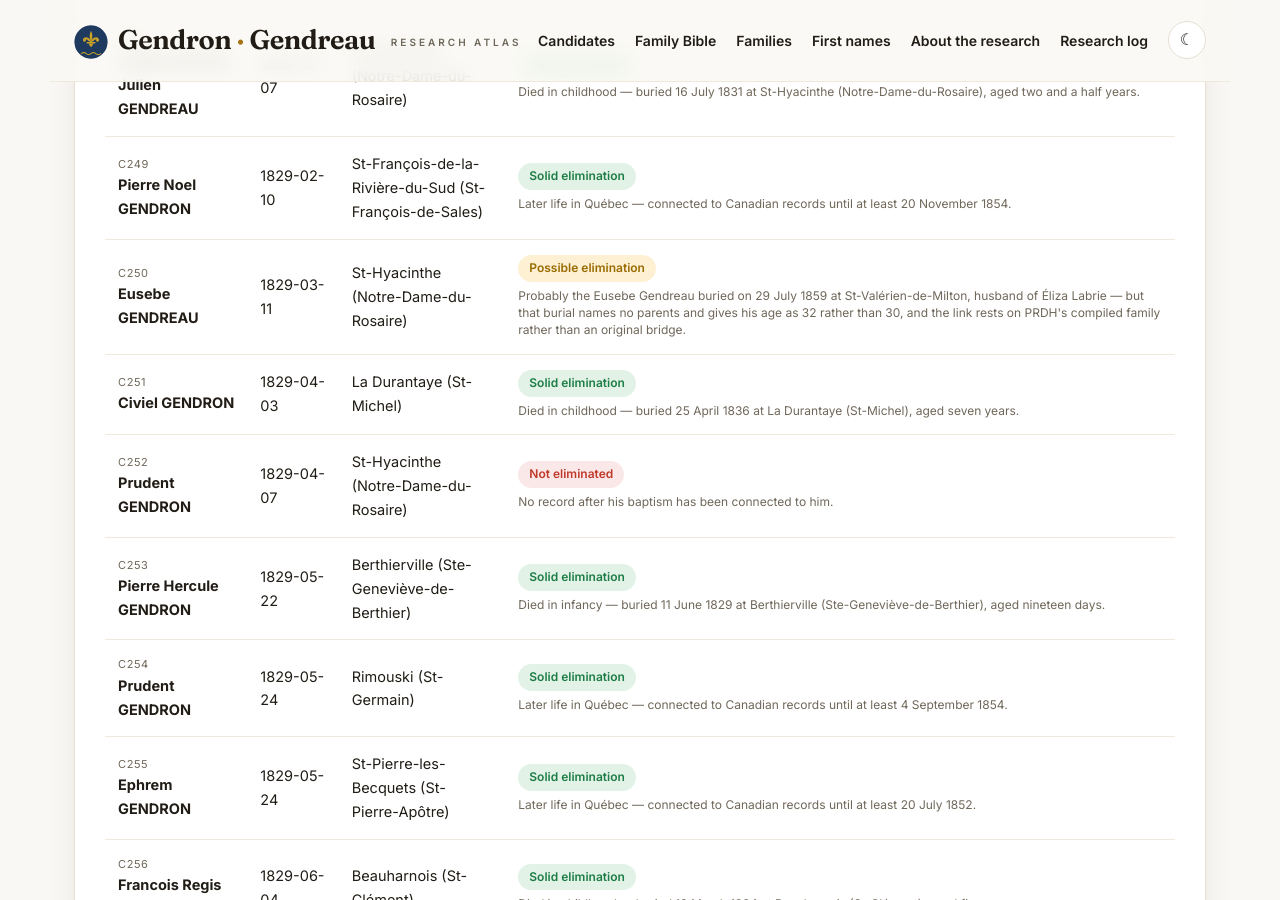
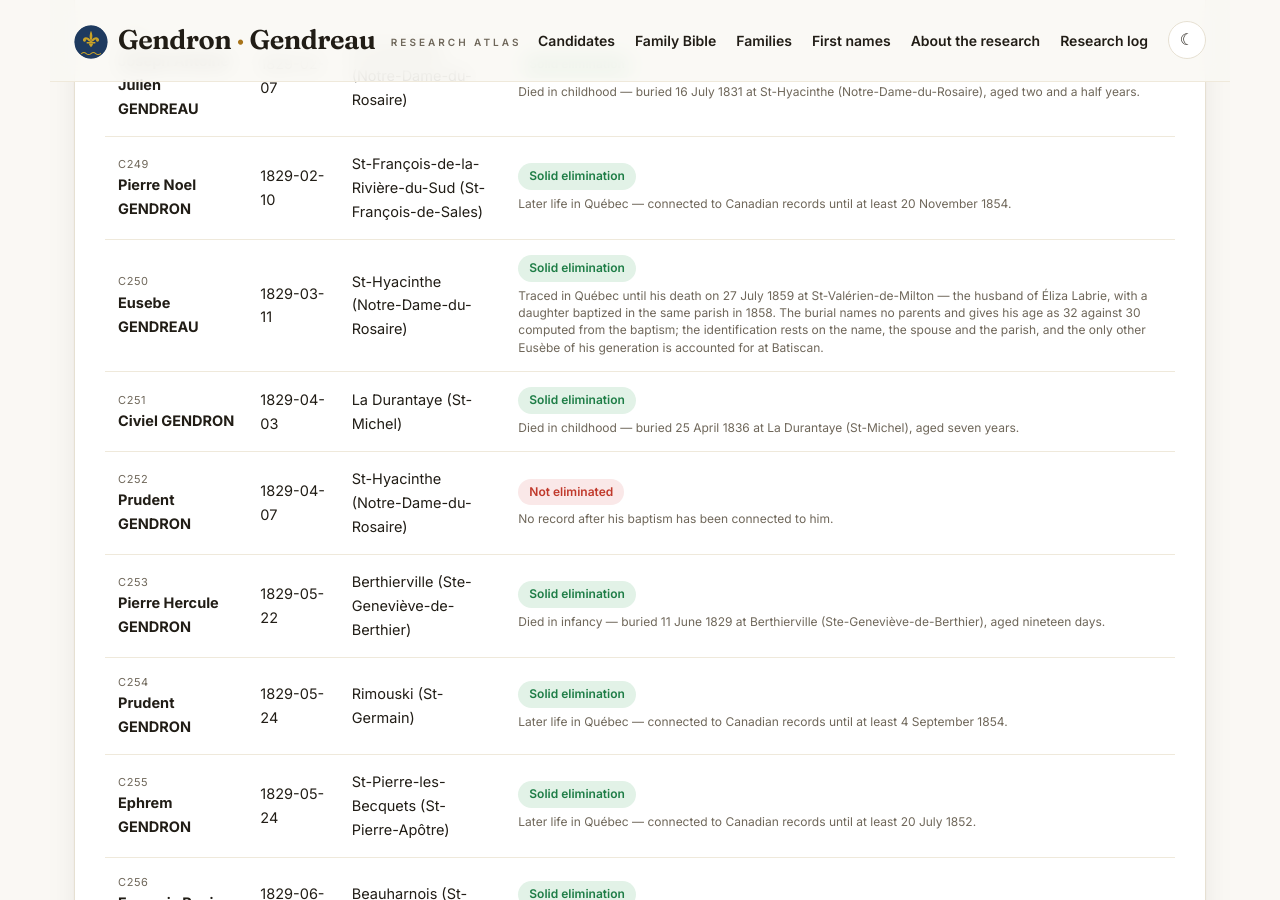
Before and after one commit to vetharmon/gendron-research, a Jekyll site: the page built from index.html, in a window 1280 px wide and 900 px high, scrolled down 26519 px. Built offline with Jekyll 4.4.1, drawn with Linux system fonts in a browser that asks for light colours; some of the changed text lies outside the part shown.

Commit message:
C250: close Eusebe Gendreau on the St-Valerien chain; C228: correct June 1828 dates

```diff
--- a/_candidates/c250.md
+++ b/_candidates/c250.md
@@ -4,18 +4,20 @@ id: "C250"
 title: "Eusebe GENDREAU"
 date_record: "1829-03-11"
 place: "St-Hyacinthe (Notre-Dame-du-Rosaire)"
-status: "Qualified — 1859 burial lead"
-category: "qualified"
-tier: "possible"
+status: "Eliminated — died at St-Valérien in 1859"
+category: "excluded"
+tier: "solid"
 francois: false
 act: "2996271"
 parents: "Joseph Gendreault and Louise Chaput"
-outcome: "Probably the Eusebe Gendreau buried on 29 July 1859 at St-Valérien-de-Milton, husband of Éliza Labrie — but that burial names no parents and gives his age as 32 rather than 30, and the link rests on PRDH's compiled family rather than an original bridge."
+outcome: "Traced in Québec until his death on 27 July 1859 at St-Valérien-de-Milton — the husband of Éliza Labrie, with a daughter baptized in the same parish in 1858. The burial names no parents and gives his age as 32 against 30 computed from the baptism; the identification rests on the name, the spouse and the parish, and the only other Eusèbe of his generation is accounted for at Batiscan."
 search_log:
   - resource: "PRDH-IGD / LAFRANCE consolidation"
     outcome: "Baptism located — act 2996271, St-Hyacinthe (Notre-Dame-du-Rosaire), 1829-03-11."
-  - resource: "Open lead"
-    outcome: "Probably the Eusebe Gendreau buried on 29 July 1859 at St-Valérien-de-Milton, husband of Éliza Labrie — but that burial names no parents and gives his age as 32 rather than 30, and the link rests on PRDH's compiled family rather than an original bridge."
+  - resource: "LAFRANCE — daughter's baptism (act 6070311)"
+    outcome: "Delina (Délima) Gendreau, born 22 Apr 1858, baptized 17 May 1858 at St-Valérien-de-Milton, daughter of Eusebe Gendreau and Elisa Labrie — the household bridge between the 1829 baptism and the 1859 burial in the same parish."
+  - resource: "LAFRANCE verification pass — 12 Nov 2026"
+    outcome: "Baptism, daughter's baptism and burial re-read in the index. The only other Eusèbe Gendreau/Gendron of the generation (m. Sophie Vermette at Batiscan in 1855) is a documented different man, son of Alexis Gendron and Julie Adam. No marriage act for Eusebe and Éliza Labrie is in the LAFRANCE index; PRDH's compiled family dates a marriage in the United States before 1856."
 permalink: /candidates/c250/
 sources:
   - label: "LAFRANCE baptism (act 2996271)"
@@ -26,6 +28,10 @@ sources:
     url: "https://www.genealogiequebec.com/Membership/LAFRANCE/acte/6070474"
     access: "Login or subscription likely required"
     provenance: "The act number was recovered from the archived evidence filename: C250_GENDREAU_Eusebe_1859-07-29_Burial_St-Valerien-de-Milton_LAFRANCE-6070474.jpg"
+  - label: "LAFRANCE baptism of his daughter (act 6070311)"
+    url: "https://www.genealogiequebec.com/Membership/LAFRANCE/acte/6070311"
+    access: "Login or subscription likely required"
+    provenance: "Located in the LAFRANCE verification pass of 12 Nov 2026."
   - label: "PRDH-IGD"
     url: "https://www.prdh-igd.com/Membership/fr/PRDH/Famille/153389"
     access: "Login or subscription likely required"
@@ -37,10 +43,11 @@ filenames:
 
 ## Biography
 
-Eusebe Gendreau was born on 10 March 1829 and baptized the next day at St-Hyacinthe (Notre-Dame-du-Rosaire), the son of Joseph Gendreault and Louise Chaput. He may be the Eusebe Gendreau who married Éliza Labrie — PRDH's compiled family links him to a marriage in the United States before 1856 — and who died on 27 July 1859 and was buried on 29 July 1859 at St-Valérien-de-Milton, aged 32, named in the burial as the husband of Éliza Labrie. But that burial does not name his parents, and its age of 32 differs from the 30 years elapsed since this baptism, so it is not yet certain the buried man and the baptized child are the same person.
+Eusebe Gendreau was born on 10 March 1829 and baptized the next day at St-Hyacinthe (Notre-Dame-du-Rosaire), the son of Joseph Gendreault and Louise Chaput. He married Éliza Labrie — PRDH's compiled family places a marriage in the United States before 1856, and no marriage act for the couple appears in the Québec index. By the spring of 1858 he was living at St-Valérien-de-Milton, where his daughter Délima was born on 22 April 1858 and baptized on 17 May. He died at St-Valérien on 27 July 1859 and was buried two days later, named in the burial as Éliza Labrie's husband. The burial gives his age as 32, two years more than the 30 elapsed since his baptism, and names no parents. The identification rests on the name, the spouse and the parish, taken with his daughter's baptism in the same parish fourteen months before his burial — and on the only other Eusèbe of his generation, the Batiscan husband of Sophie Vermette, being a documented different man.
 
 ## Documents
 
-- **[Burial, 29 July 1859 — LAFRANCE act 6070474](https://www.genealogiequebec.com/Membership/LAFRANCE/acte/6070474)** — The proposed later-life record: Eusebe Gendreau, husband of Éliza Labrie, died two days earlier aged 32 and buried at St-Valérien-de-Milton. It names no parents, and the age does not match the 1829 baptism exactly, which is what leaves the identification open.
+- **[Baptism of his daughter, 17 May 1858 — LAFRANCE act 6070311](https://www.genealogiequebec.com/Membership/LAFRANCE/acte/6070311)** — Delina (Délima) Gendreau, born 22 April 1858 and baptized at St-Valérien-de-Milton, daughter of Eusebe Gendreau and Elisa Labrie. It places Eusebe and Éliza as a couple at St-Valérien the year before his burial there — the bridge the identification needed.
+- **[Burial, 29 July 1859 — LAFRANCE act 6070474](https://www.genealogiequebec.com/Membership/LAFRANCE/acte/6070474)** — Eusebe Gendreau, husband of Éliza Labrie, died two days earlier and was buried at St-Valérien-de-Milton. It names no parents, and its age of 32 differs from the 30 years elapsed since the 1829 baptism — both wrinkles are stated rather than smoothed.
 - **[Baptism, 11 March 1829 — LAFRANCE act 2996271](https://www.genealogiequebec.com/Membership/LAFRANCE/acte/2996271)** — His baptism at St-Hyacinthe: born the previous day, son of Joseph Gendreault and Louise Chaput.
-- **[PRDH-IGD family 153389](https://www.prdh-igd.com/Membership/fr/PRDH/Famille/153389)** — PRDH's compiled family, which links this baptism to the 1859 burial and to a marriage in the United States before 1856. It is a compiled linkage, not an original bridge between the child and the husband of Éliza Labrie.
+- **[PRDH-IGD family 153389](https://www.prdh-igd.com/Membership/fr/PRDH/Famille/153389)** — PRDH's compiled family, which links this baptism to the 1859 burial and dates a marriage in the United States before 1856. It is a compiled linkage; the register bridge is the daughter's baptism above.
```
Also changed, not shown: _candidates/c228.md (+3 -3 lines), 1 other file.
